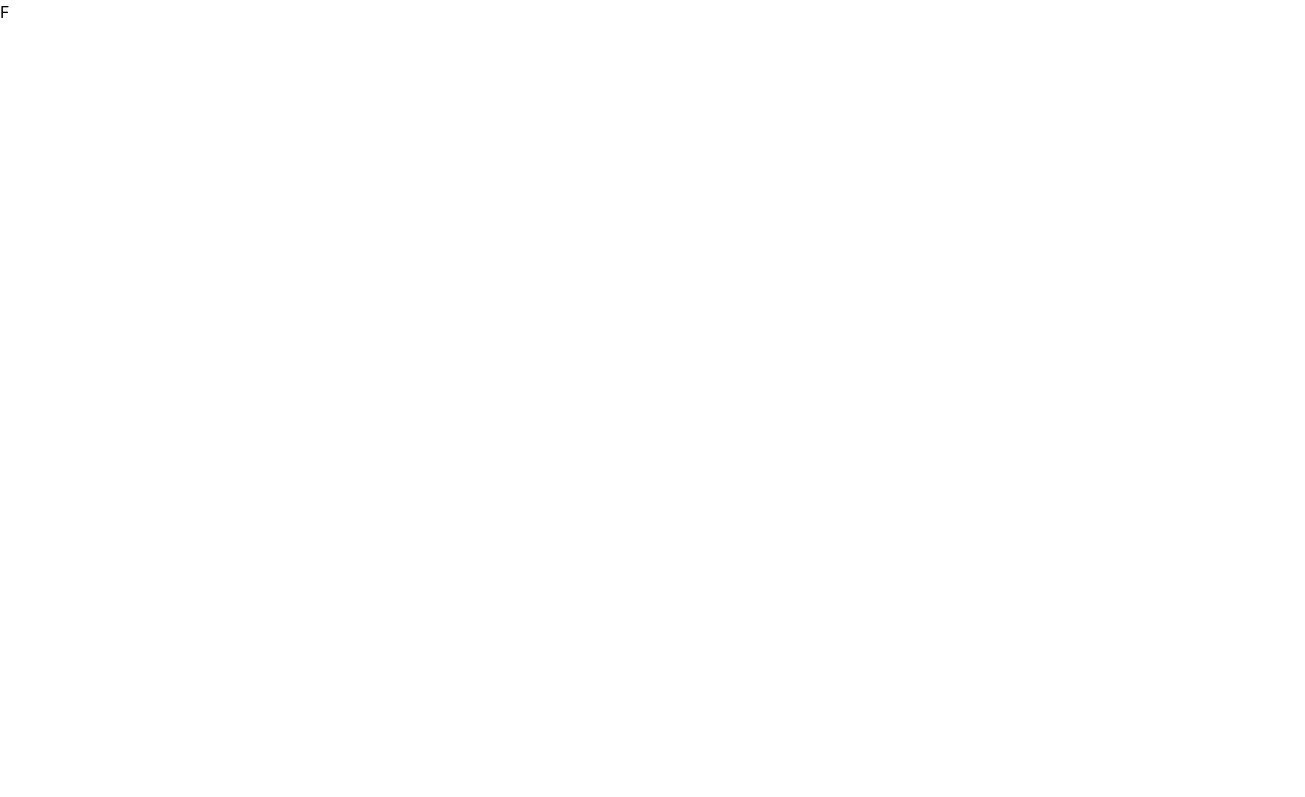
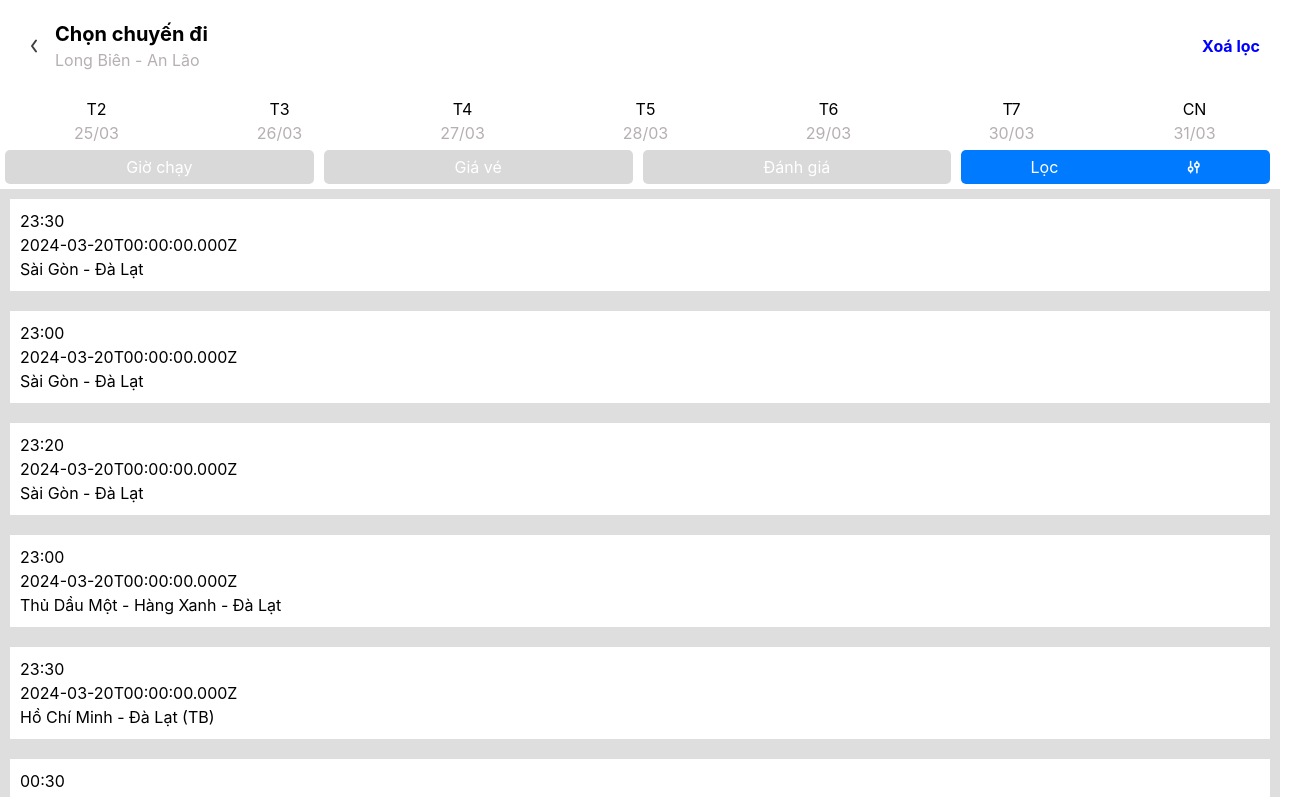
Before and after one commit to hieu4399243/BookCar, a React (Create React App) app in the folder bookcar/: page /filter in a window 1280 px wide. Shown: the top 797 px of the page, 1305 px wide, since content can reach past the window. Built offline with nearby package versions, Linux system fonts and the light colour scheme.

Commit message:
slider date screen list trip

```diff
--- a/bookcar/package.json
+++ b/bookcar/package.json
@@ -11,6 +11,7 @@
     "@types/node": "^16.18.91",
     "@types/react": "^18.2.67",
     "@types/react-dom": "^18.2.22",
+    "date-fns": "^3.6.0",
     "react": "^18.2.0",
     "react-dom": "^18.2.0",
     "react-iframe": "^1.8.5",
@@ -18,6 +19,8 @@
     "react-range": "^1.8.14",
     "react-router-dom": "^6.22.3",
     "react-scripts": "5.0.1",
+    "react-slick": "^0.30.2",
+    "slick-carousel": "^1.8.1",
     "typescript": "^4.9.5",
     "web-vitals": "^2.1.4"
   },
@@ -46,6 +49,7 @@
     ]
   },
   "devDependencies": {
+    "@types/react-slick": "^0.23.13",
     "file-loader": "^6.2.0",
     "tailwindcss": "^3.4.1"
   }
--- a/bookcar/src/App.css
+++ b/bookcar/src/App.css
@@ -31,31 +31,35 @@
 .App-link {
   color: #61dafb;
 }
-.time-option{
+
+.time-option {
   background-color: white;
   padding: 0.75rem;
   margin: 0.75rem;
   border-radius: 0.375rem;
 }
+
 .selected {
   border: 2px solid blue;
 }
 
-.garage{
+.garage {
   padding-left: 0.75rem;
   padding-right: 0.75rem;
 }
-.garage-list{
+
+.garage-list {
   background-color: white;
   padding: 0.75rem;
   border-radius: 0.375rem;
   margin-top: 0.75rem;
-  max-height:150px;
+  max-height: 150px;
   overflow-y: auto;
   scrollbar-width: thin;
   scrollbar-color: #999 #f0f0f0;
 }
-.garage-list-item{
+
+.garage-list-item {
   display: flex;
   align-items: center;
   border-bottom: 1px solid #dfdddd;
@@ -64,6 +68,7 @@
   align-items: center;
   justify-content: space-between;
 }
+
 .garage-list::-webkit-scrollbar-thumb {
   background-color: #999;
 }
@@ -106,31 +111,31 @@
   visibility: hidden;
 }
 
-.round input[type="checkbox"]:checked + label {
+.round input[type="checkbox"]:checked+label {
   background-color: #66bb6a;
   border-color: #66bb6a;
 }
 
-.round input[type="checkbox"]:checked + label:after {
+.round input[type="checkbox"]:checked+label:after {
   opacity: 1;
 }
 
-.category-car{
+.category-car {
   padding-left: 0.75rem;
   padding-right: 0.75rem;
   margin-top: 20px;
 }
-.category-list-item{
 
-}
+.category-list-item {}
 
-.footer-list{
+.footer-list {
   display: flex;
   justify-content: space-between;
   align-items: center;
   padding: 10px;
   margin-top: 10px;
 }
+
 .button-left {
   background: #a5a8ae;
   padding: 15px 50px 15px 50px;
@@ -138,6 +143,7 @@
   margin-left: 10px;
   color: black;
 }
+
 .button-right {
   padding: 15px 50px 15px 50px;
   border-radius: 7px;
@@ -145,23 +151,73 @@
   background-color: #007bff;
   color: white;
 }
-.vertical-list{
+
+.vertical-list {
   background-color: white;
   padding: 0.75rem;
   border-radius: 0.375rem;
   margin-top: 0.75rem;
-  max-height:150px;
+  max-height: 150px;
   overflow-y: auto;
   scrollbar-width: thin;
   scrollbar-color: #999 #f0f0f0;
 }
 
+.sub-title {
+  color: #b6b0b0;
+}
 
-@keyframes App-logo-spin {
-  from {
-    transform: rotate(0deg);
-  }
-  to {
-    transform: rotate(360deg);
-  }
+.cancle-filter {
+  position: absolute;
+  right: 20px;
+  font-weight: 700;
+  color: blue;
 }
+
+.day {
+  border-radius: 5px;
+  text-align: center;
+  margin: 5px;
+}
+
+.selected {
+  background: blue;
+  color: white;
+}
+
+.name-date {
+  color: #b6b0b0;
+}
+
+.filter-button {
+  display: flex;
+  align-items: center;
+}
+
+.filter-button .button {
+  background-color: #d9d9d9;
+  color: white;
+  flex: 1 1;
+  border-radius: 5px;
+  padding: 5px;
+  margin: 0px 5px 5px 5px;
+}
+
+.filter-icon {
+  background-color: #007bff;
+  color: white;
+  display: flex;
+  align-items: center;
+  flex: 1;
+  justify-content: space-around;
+  border-radius: 5px;
+  padding: 5px;
+  margin: 0px 10px 5px 5px;
+}
+.list-travel{
+  padding: 10px;
+}
+.item-travel{
+  background-color: white;
+  padding: 10px;
+}
--- a/bookcar/src/pages/filter/filter.tsx
+++ b/bookcar/src/pages/filter/filter.tsx
@@ -1,7 +1,85 @@
-import React from 'react'
+import React, { useState } from "react";
+import { Link } from "react-router-dom";
+import ic_back from "../../assets/images/ic_back.svg";
+import Slider from "react-slick";
+import { format, addDays, isToday } from "date-fns";
+import "slick-carousel/slick/slick.css";
+import "slick-carousel/slick/slick-theme.css";
+import ic_filter_white from "../../assets/images/ic_filter_white.svg";
+import Item from "./item";
 
 export default function Filter() {
+  const weekdays = ["CN", "T2", "T3", "T4", "T5", "T6", "T7"];
+
+  const generateTimeSlots = () => {
+    const currentDate = new Date();
+    const timeSlots = [];
+    for (let i = 0; i < 30; i++) {
+      const nextDate = addDays(currentDate, i);
+      timeSlots.push(nextDate);
+    }
+    return timeSlots;
+  };
+
+  const [selectedDateIndex, setSelectedDateIndex] = useState<null | number>(
+    null
+  );
+
+  const settings = {
+    dots: false,
+    infinite: true,
+    speed: 200,
+    slidesToShow: 7,
+    slidesToScroll: 1,
+  };
+
+  const handleDateClick = (index: number) => {
+    setSelectedDateIndex(index === selectedDateIndex ? null : index);
+  };
+
   return (
-    <div>F</div>
-  )
+    <div>
+      <div className="flex p-5 bg-white items-center">
+        <div style={{ marginRight: "5px" }}>
+          <Link to={"/"}>
+            <img src={ic_back} alt="Back" />
+          </Link>
+        </div>
+        <div>
+          <h1 className="font-bold text-xl">Chọn chuyến đi</h1>
+          <h2 className="sub-title">Long Biên - An Lão</h2>
+        </div>
+        <div className="cancle-filter">
+          <h2>Xoá lọc</h2>
+        </div>
+      </div>
+      <div>
+        <Slider {...settings}>
+          {generateTimeSlots().map((timeSlot, index) => (
+            <div
+              key={index}
+              className={`day ${index === selectedDateIndex ? "selected" : ""}`}
+              onClick={() => handleDateClick(index)}
+            >
+              <h2 className="name-day">{weekdays[timeSlot.getDay()]}</h2>
+              <h3 className="name-date">{format(timeSlot, "dd/MM")}</h3>
+            </div>
+          ))}
+        </Slider>
+      </div>
+      <div className="filter-button">
+        <button className="button">Giờ chạy</button>
+        <button className="button">Giá vé</button>
+        <button className="button">Đánh giá</button>
+        <div className="filter-icon">
+          <button>Lọc</button>
+          <img src={ic_filter_white} />
+        </div>
+      </div>
+
+      <div className="bg-[#dedede] h-screen">
+        <Item/>
+      </div>
+    </div>
+  );
 }
--- /dev/null
+++ b/bookcar/src/pages/filter/item.tsx
@@ -0,0 +1,40 @@
+import React from "react";
+import data from "../../constants/locchuyenxe.json";
+
+interface Trip {
+  uuid: string;
+  name: string;
+  departure_time: string;
+  pick_up_date: Date;
+  vehicle_name: string;
+}
+
+const groupedTrips: Trip[] = data.json.coreData.data.map((item: any) => {
+    const dateString = item.pick_up_date;
+    const dateParts = dateString.split("-");
+    const year = parseInt(dateParts[2]);
+    const month = parseInt(dateParts[1]) - 1;
+    const day = parseInt(dateParts[0]);
+
+    const pickUpDate = new Date(year, month, day);
+    return {
+      ...item,
+      pick_up_date: pickUpDate
+    };
+  });
+
+export default function Item() {
+  return (
+    <div>
+      {groupedTrips.slice(0, 10).map((item, index) => (
+        <div key={index} className="list-travel">
+          <div className="item-travel">
+            <div>{item.departure_time}</div>
+            <div>{item.pick_up_date.toISOString()}</div>
+            {item.name}
+          </div>
+        </div>
+      ))}
+    </div>
+  );
+}
--- a/bookcar/src/pages/listCar/time.tsx
+++ b/bookcar/src/pages/listCar/time.tsx
@@ -4,9 +4,7 @@ import { groupTripsByTimeOfDate } from "../../utils/groupTripsByDate";
 import Price from "./price";
 
 const groupedTrips: any = groupTripsByTimeOfDate(data.json.coreData.data);
-console.log(groupedTrips);
 const groupedTripsLength: any = data.json.coreData.data;
-console.log(groupedTripsLength.length);
 interface Trip {
   uuid: string;
   discount_amount: number;
```
Also changed, not shown: 1 other file (tests, documents, lock files or other folders).
